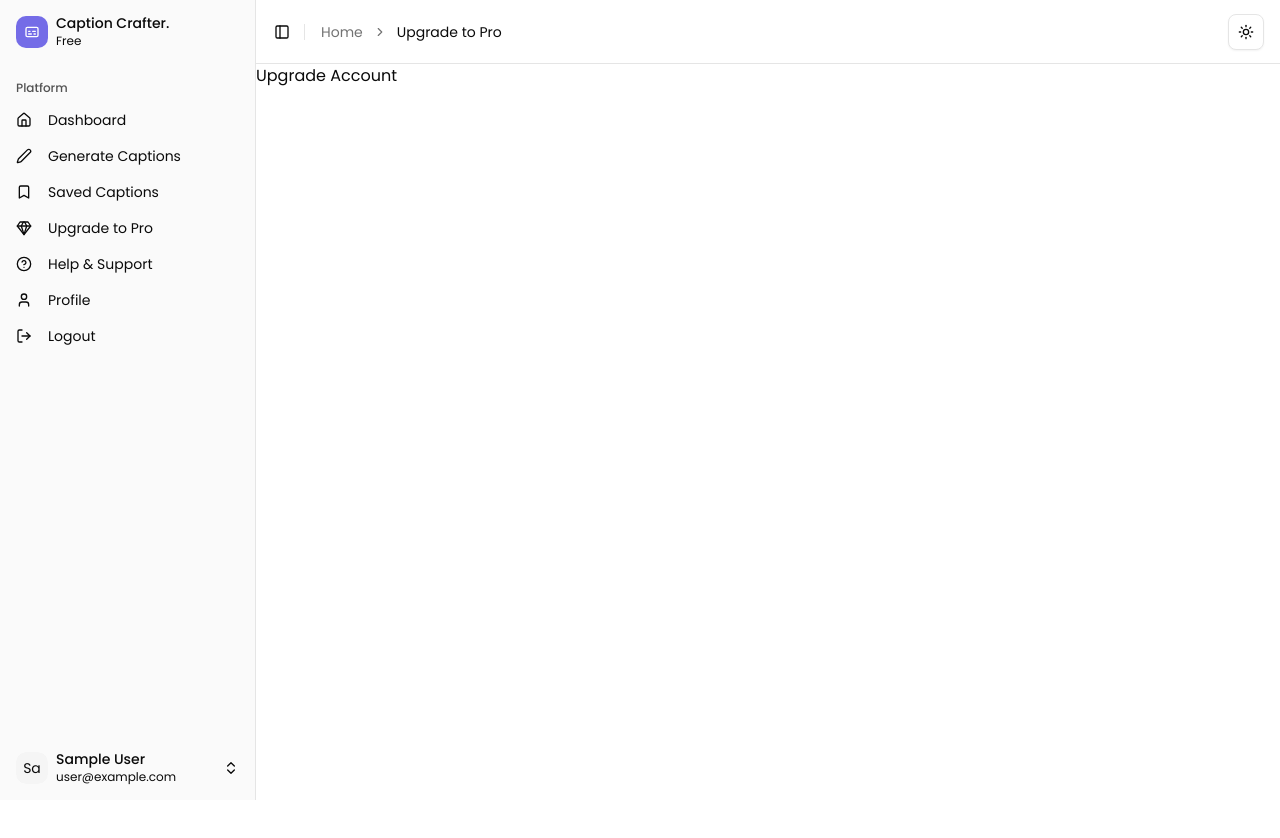
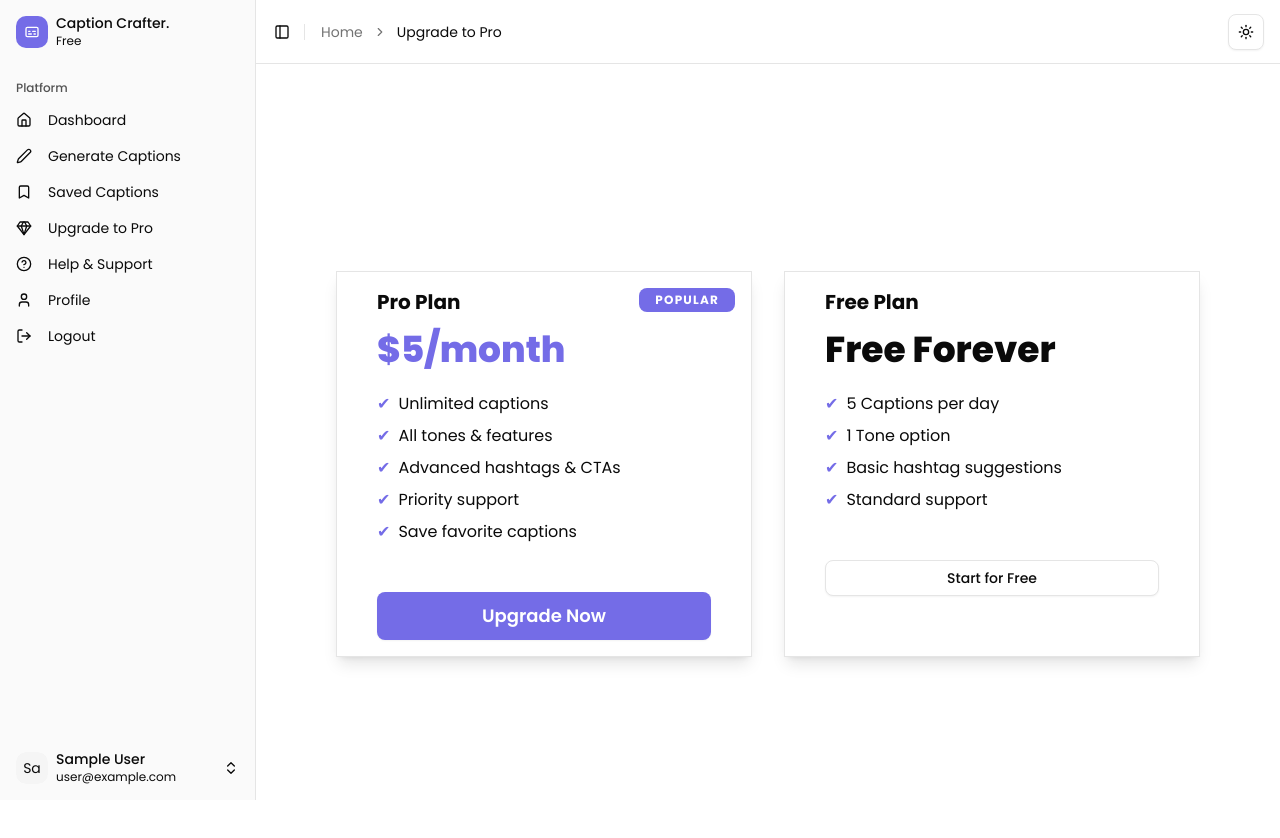
Before and after one commit to HaseebAkbar0609/CaptionCrafter, a Next.js app: page /dashboard/pricing in a window 1280 px wide. Shown: the top 838 px of the page. Before the commit the page ends 800 px from the top, so only its background shows below. Built offline with nearby package versions, Linux system fonts and the light colour scheme; no server answers; sample sign-in values are in the browser's storage.

Commit message:
add pricing page page complete

```diff
--- a/app/dashboard/pricing/page.jsx
+++ b/app/dashboard/pricing/page.jsx
@@ -1,9 +1,83 @@
-import React from 'react'
+import React from "react";
+import {
+  Card,
+  CardHeader,
+  CardTitle,
+  CardDescription,
+  CardFooter,
+} from "@/components/ui/card";
+import { Button } from "@/components/ui/button";
 
 export default function page() {
   return (
-    <div>
-      Upgrade Account
+    <div className="min-h-screen flex flex-col items-center justify-center bg-background text-foreground">
+      <div className="flex flex-col md:flex-row gap-8 w-full max-w-4xl px-4">
+        {/* Pro Plan (Upgrade) Card First */}
+        <Card className="flex-1 border border-border bg-card text-card-foreground shadow-lg relative p-4 order-1 md:order-none">
+          <div className="absolute right-0 top-0 m-4 px-4 py-1 rounded-md bg-primary text-primary-foreground text-xs font-bold tracking-widest">
+            POPULAR
+          </div>
+          <CardHeader>
+            <div className="text-xl font-bold mb-2">Pro Plan</div>
+            <CardTitle className="text-4xl font-extrabold mb-4 text-primary">
+              $5/month
+            </CardTitle>
+            <ul className="space-y-2 mb-6">
+              <li className="flex items-center gap-2">
+                <span className="text-primary">✔</span>Unlimited captions
+              </li>
+              <li className="flex items-center gap-2">
+                <span className="text-primary">✔</span>All tones & features
+              </li>
+              <li className="flex items-center gap-2">
+                <span className="text-primary">✔</span>Advanced hashtags & CTAs
+              </li>
+              <li className="flex items-center gap-2">
+                <span className="text-primary">✔</span>Priority support
+              </li>
+              <li className="flex items-center gap-2">
+                <span className="text-primary">✔</span>Save favorite captions
+              </li>
+            </ul>
+          </CardHeader>
+          <CardFooter>
+            <Button
+              className="w-full bg-primary hover:bg-primary/90 text-primary-foreground text-lg font-semibold py-6 rounded-md"
+              asChild
+            >
+              <a href="/dashboard/pricing/payment">Upgrade Now</a>
+            </Button>
+          </CardFooter>
+        </Card>
+        {/* Free Plan */}
+        <Card className="flex-1 border border-border bg-card text-card-foreground shadow-lg p-4 order-2 md:order-none">
+          <CardHeader>
+            <div className="text-xl font-bold mb-2">Free Plan</div>
+            <CardTitle className="text-4xl font-extrabold mb-4">
+              Free Forever
+            </CardTitle>
+            <ul className="space-y-2 mb-6">
+              <li className="flex items-center gap-2">
+                <span className="text-primary">✔</span>5 Captions per day
+              </li>
+              <li className="flex items-center gap-2">
+                <span className="text-primary">✔</span>1 Tone option
+              </li>
+              <li className="flex items-center gap-2">
+                <span className="text-primary">✔</span>Basic hashtag suggestions
+              </li>
+              <li className="flex items-center gap-2">
+                <span className="text-primary">✔</span>Standard support
+              </li>
+            </ul>
+          </CardHeader>
+          <CardFooter>
+            <Button className="w-full" variant="outline">
+              Start for Free
+            </Button>
+          </CardFooter>
+        </Card>
+      </div>
     </div>
-  )
+  );
 }
--- /dev/null
+++ b/components/ui/tabs.jsx
@@ -0,0 +1,62 @@
+"use client"
+
+import * as React from "react"
+import * as TabsPrimitive from "@radix-ui/react-tabs"
+
+import { cn } from "@/lib/utils"
+
+function Tabs({
+  className,
+  ...props
+}) {
+  return (
+    (<TabsPrimitive.Root
+      data-slot="tabs"
+      className={cn("flex flex-col gap-2", className)}
+      {...props} />)
+  );
+}
+
+function TabsList({
+  className,
+  ...props
+}) {
+  return (
+    (<TabsPrimitive.List
+      data-slot="tabs-list"
+      className={cn(
+        "bg-muted text-muted-foreground inline-flex h-9 w-fit items-center justify-center rounded-lg p-[3px]",
+        className
+      )}
+      {...props} />)
+  );
+}
+
+function TabsTrigger({
+  className,
+  ...props
+}) {
+  return (
+    (<TabsPrimitive.Trigger
+      data-slot="tabs-trigger"
+      className={cn(
+        "data-[state=active]:bg-background dark:data-[state=active]:text-foreground focus-visible:border-ring focus-visible:ring-ring/50 focus-visible:outline-ring dark:data-[state=active]:border-input dark:data-[state=active]:bg-input/30 text-foreground dark:text-muted-foreground inline-flex h-[calc(100%-1px)] flex-1 items-center justify-center gap-1.5 rounded-md border border-transparent px-2 py-1 text-sm font-medium whitespace-nowrap transition-[color,box-shadow] focus-visible:ring-[3px] focus-visible:outline-1 disabled:pointer-events-none disabled:opacity-50 data-[state=active]:shadow-sm [&_svg]:pointer-events-none [&_svg]:shrink-0 [&_svg:not([class*='size-'])]:size-4",
+        className
+      )}
+      {...props} />)
+  );
+}
+
+function TabsContent({
+  className,
+  ...props
+}) {
+  return (
+    (<TabsPrimitive.Content
+      data-slot="tabs-content"
+      className={cn("flex-1 outline-none", className)}
+      {...props} />)
+  );
+}
+
+export { Tabs, TabsList, TabsTrigger, TabsContent }
--- a/package.json
+++ b/package.json
@@ -17,6 +17,7 @@
     "@radix-ui/react-select": "^2.2.4",
     "@radix-ui/react-separator": "^1.1.6",
     "@radix-ui/react-slot": "^1.2.2",
+    "@radix-ui/react-tabs": "^1.1.11",
     "@radix-ui/react-tooltip": "^1.2.6",
     "@shadcn/ui": "^0.0.4",
     "class-variance-authority": "^0.7.1",
```
Also changed, not shown: 1 other file (tests, documents, lock files or other folders).
